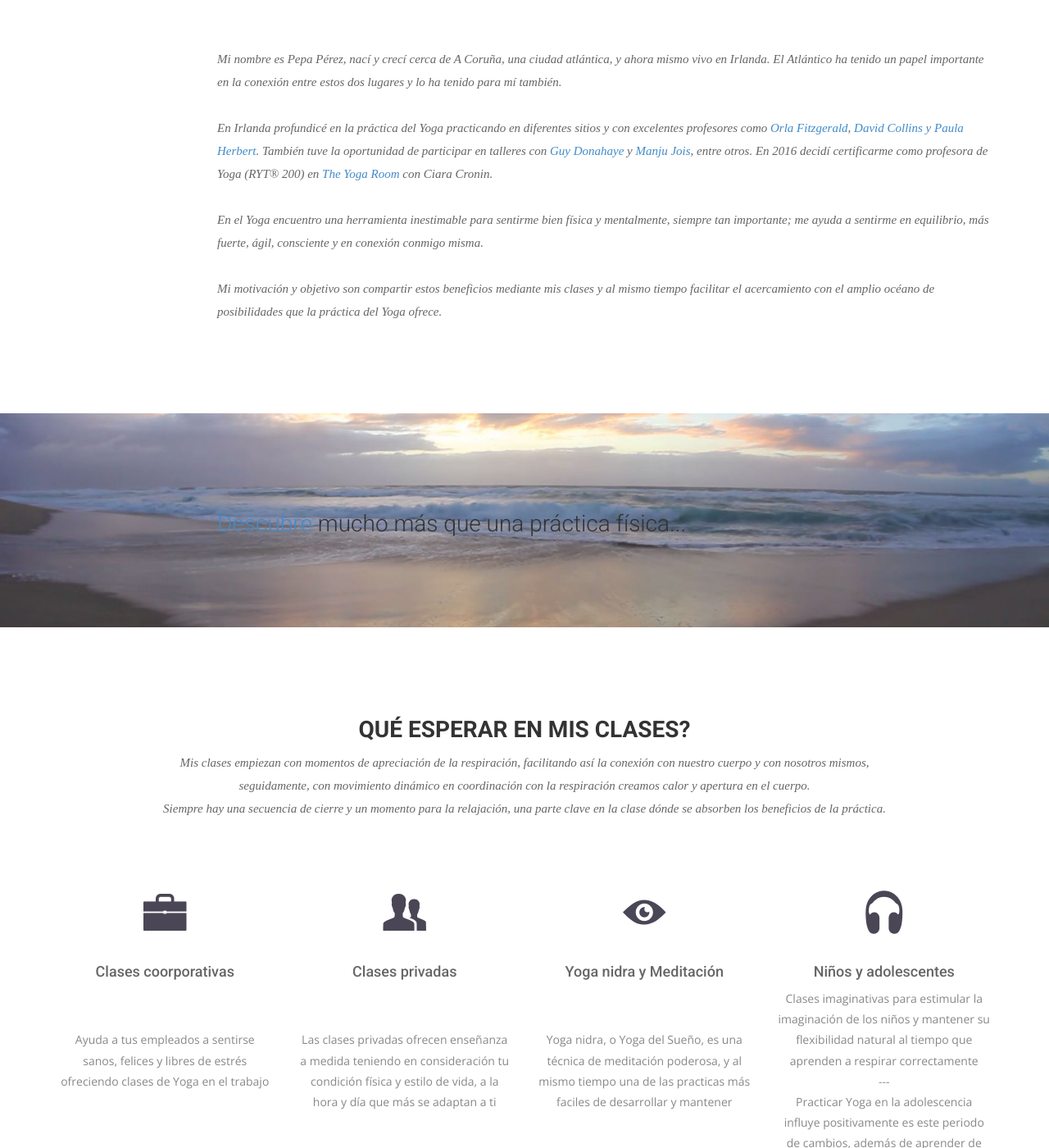
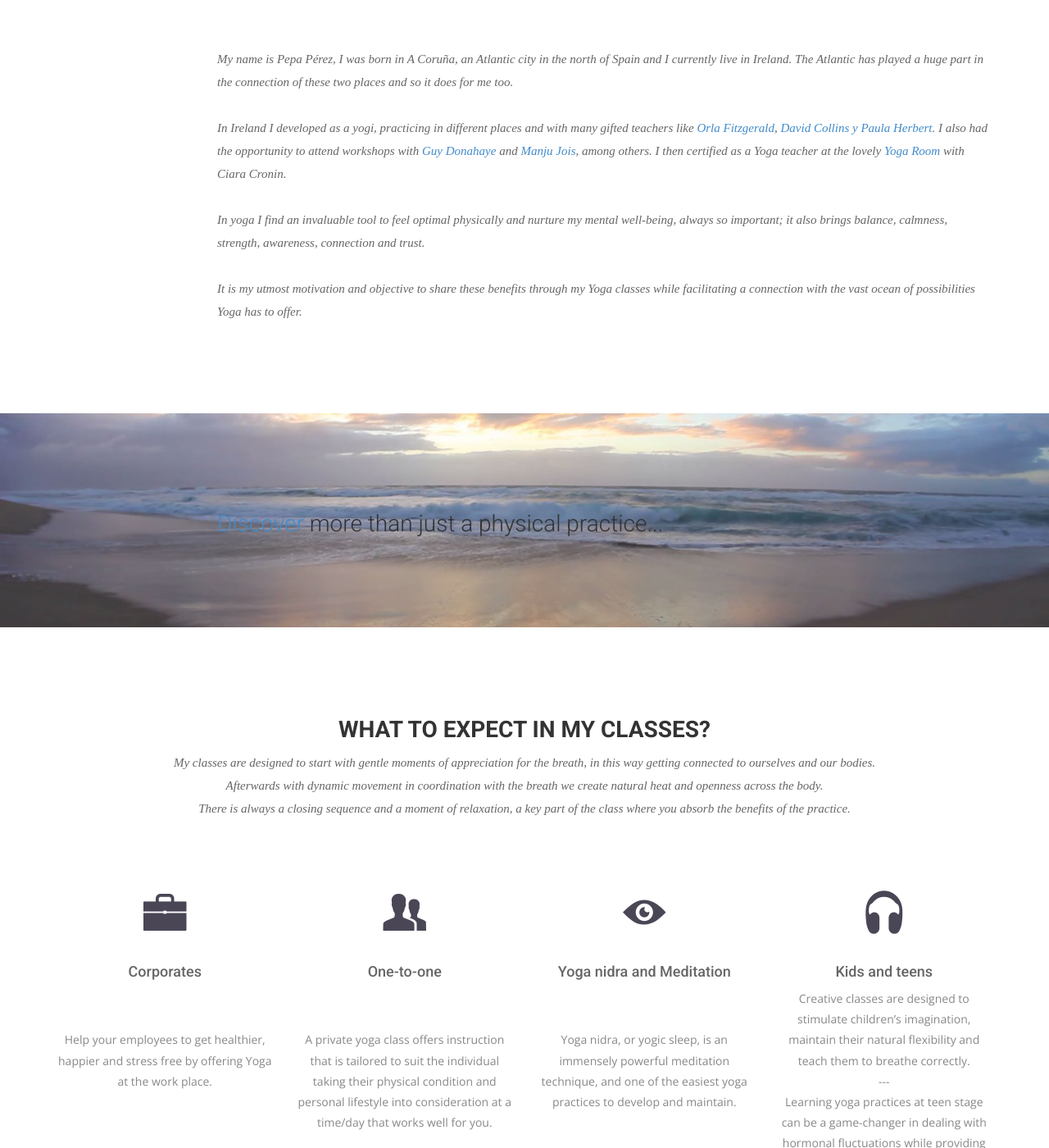
Before and after one commit to mpbarral/mpbarral.github.io, a Jekyll site: the page built from index.html, in a window 1280 px wide and 1400 px high, scrolled down 908 px. Shown: the whole window at 82% size. Built offline with Jekyll 4.4.1, drawn with Linux system fonts in a browser that asks for light colours; nearby versions of some CDN libraries; some web fonts are replaced; some of the changed text lies outside the part shown.

Commit message:
index.html continuing EN translation

```diff
--- a/index.html
+++ b/index.html
@@ -10,8 +10,8 @@ permalink: /
     <div class="row">
       <div class="col-md-10 col-md-offset-2">
         <div class="block">
-          <h1 class="animated fadeInUp">Atlántico Yoga</h1>
-          <p class="animated fadeInUp">Descubre tu potencial</p>
+          <h1 class="animated fadeInUp">Atlantico Yoga</h1>
+          <p class="animated fadeInUp">Discover your own potential</p>
         </div>
       </div>
     </div>
@@ -20,15 +20,15 @@ permalink: /
 <!-- Detrás de Atlántico -->
 <section id="intro">
   <div class="container">
-            <h2>Detrás de Atlántico</h2>
+            <h2>Behind Atlantico</h2>
               <!--  <img src="img/beachpract.jpg" alt="bp" align="middle"> -->
     <div class="row">
     <div class="col-md-10 col-md-offset-2">
           <div class="section-title">
-            <p> <br />Mi nombre es Pepa Pérez, nací y crecí cerca de A Coruña, una ciudad atlántica, y ahora mismo vivo en Irlanda. El Atlántico ha tenido un papel importante en la conexión entre estos dos lugares y lo ha tenido para mí también.<br /><br />
-									En Irlanda profundicé en la práctica del Yoga practicando en diferentes sitios y con excelentes profesores como <a href="http://tranquil.ie/">Orla Fitzgerald</a>, <a href="http://www.ashtanga.ie/"> David Collins y Paula Herbert</a>. También tuve la oportunidad de participar en talleres con  <a href="http://www.aysnyc.org/index.php?option=com_content&task=view&id=247&Itemid=262">Guy Donahaye</a> y <a href="http://manjujois.com/"> Manju Jois</a>, entre otros. En 2016 decidí certificarme como profesora de Yoga (RYT® 200) en <a href="http://yoga.ie/">The Yoga Room</a> con Ciara Cronin. <br /><br />
-									En el Yoga encuentro una herramienta inestimable para sentirme bien física y mentalmente, siempre tan importante; me ayuda a sentirme en equilibrio, más fuerte, ágil, consciente y en conexión conmigo misma.<br /><br />
-									Mi motivación y objetivo son compartir estos beneficios mediante mis clases y al mismo tiempo facilitar el acercamiento con el amplio océano de posibilidades que la práctica del Yoga ofrece. </p>
+            <p> <br />My name is Pepa Pérez, I was born in A Coruña, an Atlantic city in the north of Spain and I currently live in Ireland. The Atlantic has played a huge part in the connection of these two places and so it does for me too.<br /><br />
+									In Ireland I developed as a yogi, practicing in different places and with many gifted teachers like <a href="http://tranquil.ie/">Orla Fitzgerald</a>, <a href="http://www.ashtanga.ie/"> David Collins y Paula Herbert</a>. I also had the opportunity to attend workshops with  <a href="http://www.aysnyc.org/index.php?option=com_content&task=view&id=247&Itemid=262">Guy Donahaye</a> and <a href="http://manjujois.com/"> Manju Jois</a>, among others. I then certified as a Yoga teacher at the lovely <a href="http://yoga.ie/">Yoga Room </a> with Ciara Cronin. <br /><br />
+									In yoga I find an invaluable tool to feel optimal physically and nurture my mental well-being, always so important; it also brings balance, calmness, strength, awareness, connection and trust.<br /><br />
+									It is my utmost motivation and objective to share these benefits through my Yoga classes while facilitating a connection with the vast ocean of possibilities Yoga has to offer.</p>
           </div>
       </div>
    </div>
@@ -40,7 +40,7 @@ permalink: /
   <div class="row">
     <div class="col-md-10 col-md-offset-2">
       <div class="block">
-      <h3><a href="{{ site.baseurl }}/masque">Descubre</a> mucho más que una práctica física...</h3>
+      <h3><a href="{{ site.baseurl }}/masque">Discover</a> more than just a physical practice...</h3>
     </div>
   </div>
   </div>
@@ -52,39 +52,39 @@ permalink: /
   <div class="container">
     <div class="row">
       <div class="section-title">
-        <h2>Qué esperar en mis clases?</h2>
-        <p>Mis clases empiezan con momentos de apreciación de la respiración, facilitando así la conexión con nuestro cuerpo y con nosotros mismos,<br />
-        seguidamente, con movimiento dinámico en coordinación con la respiración creamos calor y apertura en el cuerpo.<br />
-        Siempre hay una secuencia de cierre y un momento para la relajación, una parte clave en la clase dónde se absorben los beneficios de la práctica.<br /></p>
+        <h2>What to expect in my classes?</h2>
+        <p>My classes are designed to start with gentle moments of appreciation for the breath, in this way getting connected to ourselves and our bodies.<br />
+        Afterwards with dynamic movement in coordination with the breath we create natural heat and openness across the body.<br />
+        There is always a closing sequence and a moment of relaxation, a key part of the class where you absorb the benefits of the practice.<br /></p>
       </div>
     </div>
     <div class="row ">
       <div class="col-sm-6 col-md-3">
         <div class="service-item">
           <i class="icon ion-briefcase"></i>
-          <h4>Clases coorporativas</h4>
-          <p><br /><br />Ayuda a tus empleados a sentirse sanos, felices y libres de estrés ofreciendo clases de Yoga en el trabajo</p>
+          <h4>Corporates</h4>
+          <p><br /><br />Help your employees to get healthier, happier and stress free by offering Yoga at the work place.</p>
         </div>
       </div>
       <div class="col-sm-6 col-md-3">
         <div class="service-item">
           <i class="ion-person-stalker"></i>
-          <h4>Clases privadas</h4>
-          <p><br /><br />Las clases privadas ofrecen enseñanza a medida teniendo en consideración tu condición física y estilo de vida, a la hora y día que más se adaptan a ti</p>
+          <h4>One-to-one</h4>
+          <p><br /><br />A private yoga class offers instruction that is tailored to suit the individual taking their physical condition and personal lifestyle into consideration at a time/day that works well for you.</p>
         </div>
       </div>
       <div class="col-sm-6 col-md-3">
         <div class="service-item">
           <i class="ion-eye"></i>
-          <h4>Yoga nidra y Meditación</h4>
-          <p><br /><br />Yoga nidra, o Yoga del Sueño, es una técnica de meditación poderosa, y al mismo tiempo una de las practicas  más faciles de desarrollar y mantener</p>
+          <h4>Yoga nidra and Meditation</h4>
+          <p><br /><br />Yoga nidra, or yogic sleep, is an immensely powerful meditation technique, and one of the easiest yoga practices to develop and maintain.</p>
         </div>
       </div>
       <div class="col-sm-6 col-md-3">
         <div class="service-item">
           <i class="ion-headphone"></i>
-          <h4>Niños y adolescentes</h4>
-          <p>Clases imaginativas para estimular la imaginación de los niños y mantener su flexibilidad natural al tiempo que aprenden a respirar correctamente<br /> --- <br />Practicar Yoga en la adolescencia influye positivamente es este periodo de cambios, además de aprender de por vida técnicas para gestionar el estrés</p>
+          <h4>Kids and teens</h4>
+          <p>Creative classes are designed to stimulate children’s imagination, maintain their natural flexibility and teach them to breathe correctly.<br /> --- <br />Learning yoga practices at teen stage can be a game-changer in dealing with hormonal fluctuations while providing teens with lifetime tools for stress management.</p>
         </div>
       </div>
     </div>
```
